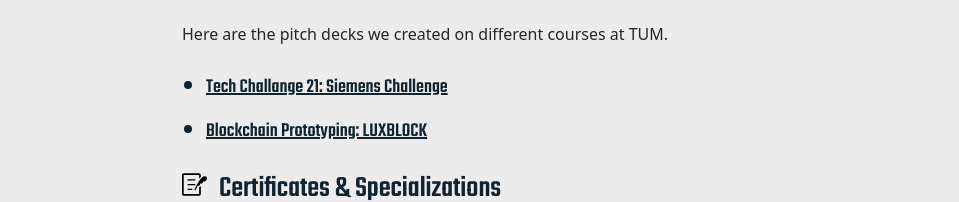
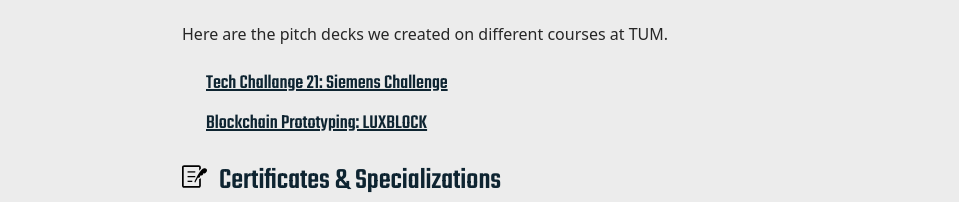
Before and after one commit to Melihberkaydn/mel-b.me, a Next.js app: page /portfolio in a window 1280 px wide. Shown: the part 741-943 px from the top of the page, without its empty margins (160-1119 px from the left). Built offline with nearby package versions, Linux system fonts and the light colour scheme.

Commit message:
few changes on ui

```diff
--- a/src/app/about/page.tsx
+++ b/src/app/about/page.tsx
@@ -16,7 +16,7 @@ export default function AboutPage() {
   return (
     <section>
       <h1 className="font-bold font-heads text-3xl">About me</h1>
-      <p className="mt-8 text-neutral-800 dark:text-neutral-200 indent-10">
+      <p className="mt-8 text-neutral-800 dark:text-neutral-200">
         Hello and welcome! My name is Melih and I'm originally from Istanbul,
         Turkey, but currently living in <b>Munich, Germany</b>. I'm pursuing my
         Master's degree while also working as a
--- a/src/app/credits/page.tsx
+++ b/src/app/credits/page.tsx
@@ -8,11 +8,11 @@ export const metadata: Metadata = {
   description: "React.js Frontend , AWS Hoseted Portfolio",
 };
 
-export default function AboutPage() {
+export default function Credits() {
   return (
     <section>
       <h1 className="font-bold font-heads text-3xl">Credits</h1>
-      <p className="mt-8 text-neutral-800 dark:text-neutral-200 indent-10">
+      <p className="mt-8 text-neutral-800 dark:text-neutral-200">
         This page's main frame created from <i>Lee Robinson's</i> open source
         portfolio site. You can find the open source code{" "}
         <b>
--- a/src/app/lib/certificates/certificates.tsx
+++ b/src/app/lib/certificates/certificates.tsx
@@ -176,10 +176,10 @@ export function List({
 
 function Specialization({ spec }: { spec: specializations }) {
   var speclist = (
-    <ul className={clsx(teko.className, "my-6 ml-6 list-outside list-disc")}>
+    <ul className={clsx(teko.className, "my-6 ml-6 list-outside list-none")}>
       {Object.entries(spec).map(([spec, obj]) => (
         <div className="mb-3" key={uuidv4()}>
-          <li className="list-disc text-2xl">
+          <li className="text-2xl">
             {obj.finished ? (
               <a target="_blank" rel="noopener noreferrer" href={obj.url}>
                 <h4 className={clsx(teko.className, "text-xl underline")}>
```
